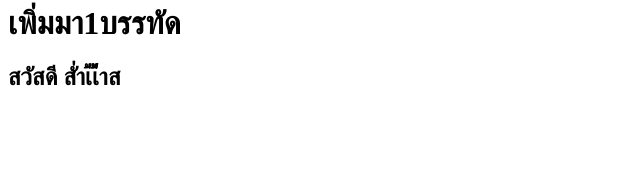
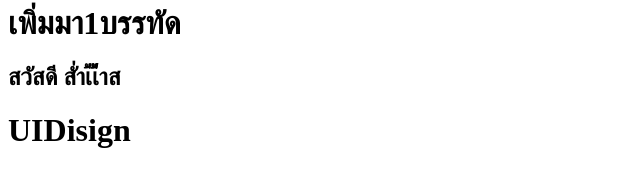
Before and after one commit to ReRun007/Teat, a plain HTML site: page index.html in a window 1280 px wide. Shown: the part 400-586 px from the top of the page, without its empty margins (0-640 px from the left). Drawn offline with Linux system fonts and the light colour scheme.

Commit message:
เพิ่มUI disign
kkkkkkk

```diff
--- a/index.html
+++ b/index.html
@@ -8,5 +8,6 @@
     <img src="603447.png"/>
     <h1>เพิ่มมา1บรรทัด</h1>
     <h2>สวัสดี สั่าเ้่เ้่่้าส</h2>
+    <h1>UIDisign</h1>
 
 </body>
```
